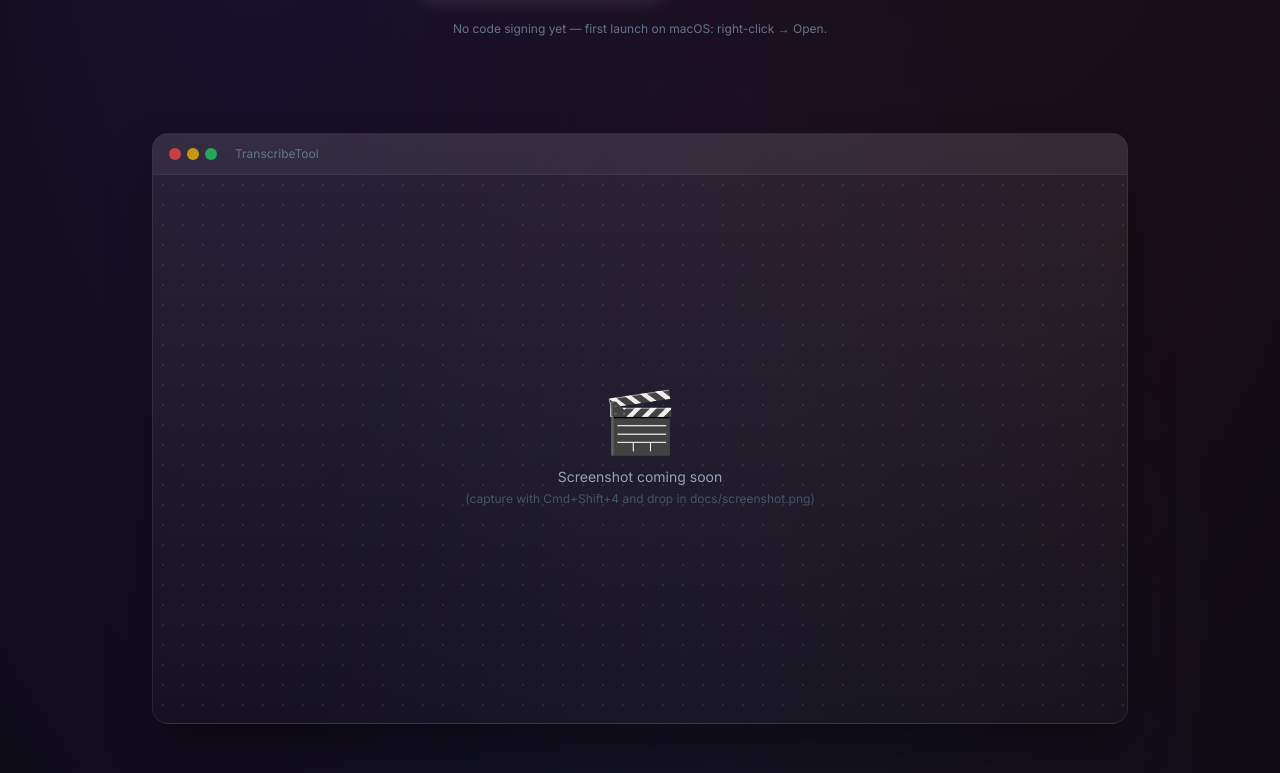
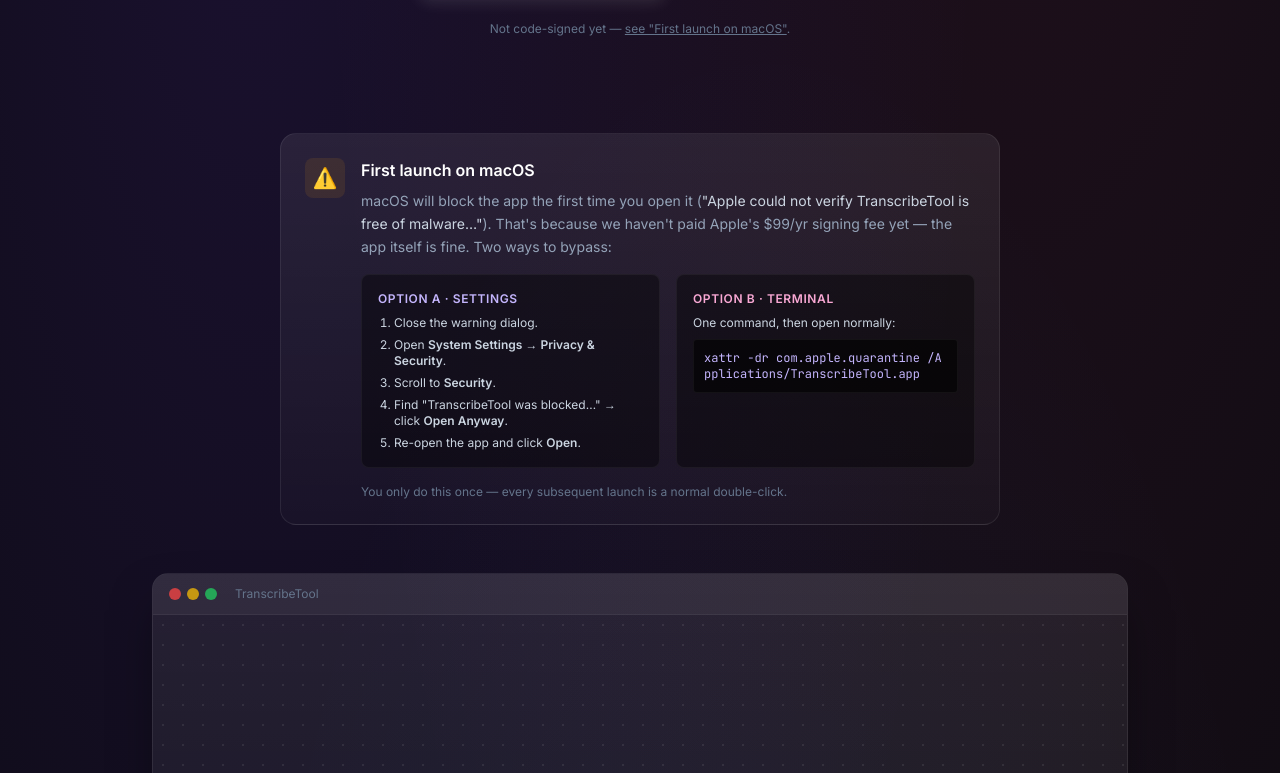
Before and after one commit to maggi08/TranscribeTool, a plain HTML site: page docs/index.html in a window 1280 px wide. Shown: the part 571-1344 px from the top of the page. Drawn offline with nearby package versions, Linux system fonts and the light colour scheme.

Commit message:
hint to bypass

```diff
--- a/docs/index.html
+++ b/docs/index.html
@@ -114,8 +114,49 @@
         </div>
 
         <p class="mt-6 text-xs text-slate-500">
-            No code signing yet — first launch on macOS: right-click → Open.
+            Not code-signed yet —
+            <a href="#first-launch" class="underline hover:text-slate-300">see "First launch on macOS"</a>.
         </p>
+    </section>
+
+    <!-- First launch instructions -->
+    <section id="first-launch" class="max-w-3xl mx-auto px-6 pb-12">
+        <div class="card-border rounded-2xl p-6">
+            <div class="flex items-start gap-4">
+                <div class="w-10 h-10 rounded-lg bg-amber-500/10 flex items-center justify-center text-xl flex-shrink-0">⚠️</div>
+                <div class="flex-1">
+                    <h3 class="text-white font-semibold mb-2">First launch on macOS</h3>
+                    <p class="text-sm text-slate-400 leading-relaxed">
+                        macOS will block the app the first time you open it
+                        (<em class="not-italic text-slate-300">"Apple could not verify TranscribeTool is free of malware…"</em>).
+                        That's because we haven't paid Apple's $99/yr signing fee yet — the app itself is fine. Two ways to bypass:
+                    </p>
+
+                    <div class="mt-4 grid md:grid-cols-2 gap-4">
+                        <div class="rounded-lg bg-black/40 border border-white/5 p-4">
+                            <div class="text-xs font-semibold uppercase tracking-wider text-violet-300 mb-2">Option A · Settings</div>
+                            <ol class="text-xs text-slate-300 space-y-1.5 list-decimal pl-4">
+                                <li>Close the warning dialog.</li>
+                                <li>Open <span class="font-semibold">System Settings → Privacy &amp; Security</span>.</li>
+                                <li>Scroll to <span class="font-semibold">Security</span>.</li>
+                                <li>Find <em class="not-italic">"TranscribeTool was blocked…"</em> → click <span class="font-semibold">Open Anyway</span>.</li>
+                                <li>Re-open the app and click <span class="font-semibold">Open</span>.</li>
+                            </ol>
+                        </div>
+
+                        <div class="rounded-lg bg-black/40 border border-white/5 p-4">
+                            <div class="text-xs font-semibold uppercase tracking-wider text-pink-300 mb-2">Option B · Terminal</div>
+                            <p class="text-xs text-slate-300 mb-2">One command, then open normally:</p>
+                            <code class="code-window block text-xs text-violet-300 bg-black/60 rounded p-2.5 break-all border border-white/5">xattr -dr com.apple.quarantine /Applications/TranscribeTool.app</code>
+                        </div>
+                    </div>
+
+                    <p class="mt-4 text-xs text-slate-500">
+                        You only do this once — every subsequent launch is a normal double-click.
+                    </p>
+                </div>
+            </div>
+        </div>
     </section>
 
     <!-- Screenshot placeholder -->
```
Also changed, not shown: 1 other file.
